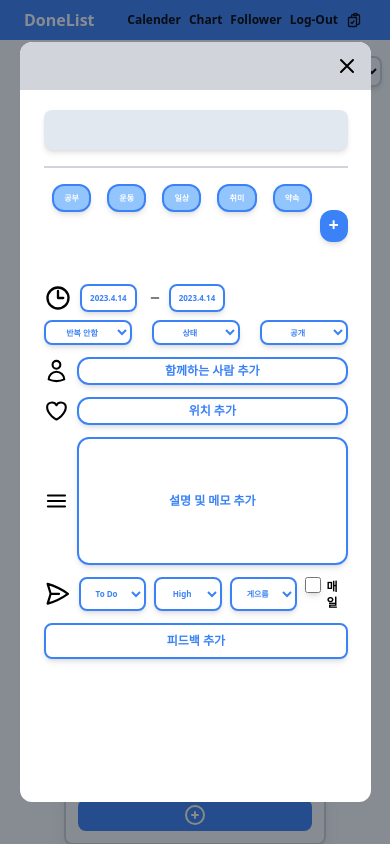
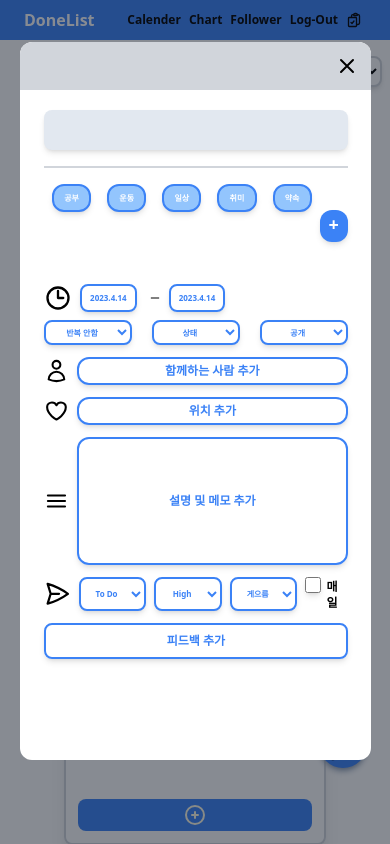
Before and after one commit to comko123/markup-copy, a Next.js app: page / in a window 390 px wide. Both pictures are taken after a click on the element 195 px from the left and 434 px from the top of the page. Shown: the top 844 px of the page. Built offline with nearby package versions, Linux system fonts and the light colour scheme.

Commit message:
차트페이지 반응형 조정

```diff
--- a/src/components/AddToListPopUp.tsx
+++ b/src/components/AddToListPopUp.tsx
@@ -21,7 +21,7 @@ return(
 <motion.div onClick={()=>setState(state=>!state)}
 className="bg-gray-900 w-full h-full fixed top-0 left-0 opacity-50 font-bold"/>
 <motion.div
-className="fixed top-[5%] left-[5%] md:left-[20%] w-[90%] md:w-[60%] h-[90%] bg-white rounded-xl pb-11 overflow-auto scrollbar-hide">
+className="fixed top-[5%] left-[5%] md:left-[20%] w-[90%] md:w-[60%] h-[85%] bg-white rounded-xl pb-5 overflow-auto scrollbar-hide">
 <header className="bg-gray-300  h-[4em] md:h-[5em] rounded-t-xl flex justify-end px-3 pt-3 w-full">
 <svg xmlns="http://www.w3.org/2000/svg" fill="none" viewBox="0 0 24 24" strokeWidth={2} stroke="currentColor"
  className="w-6 h-6 md:w-10 md:h-10 hover:text-red-500" onClick = {()=>setState(state=>!state)}>
```
